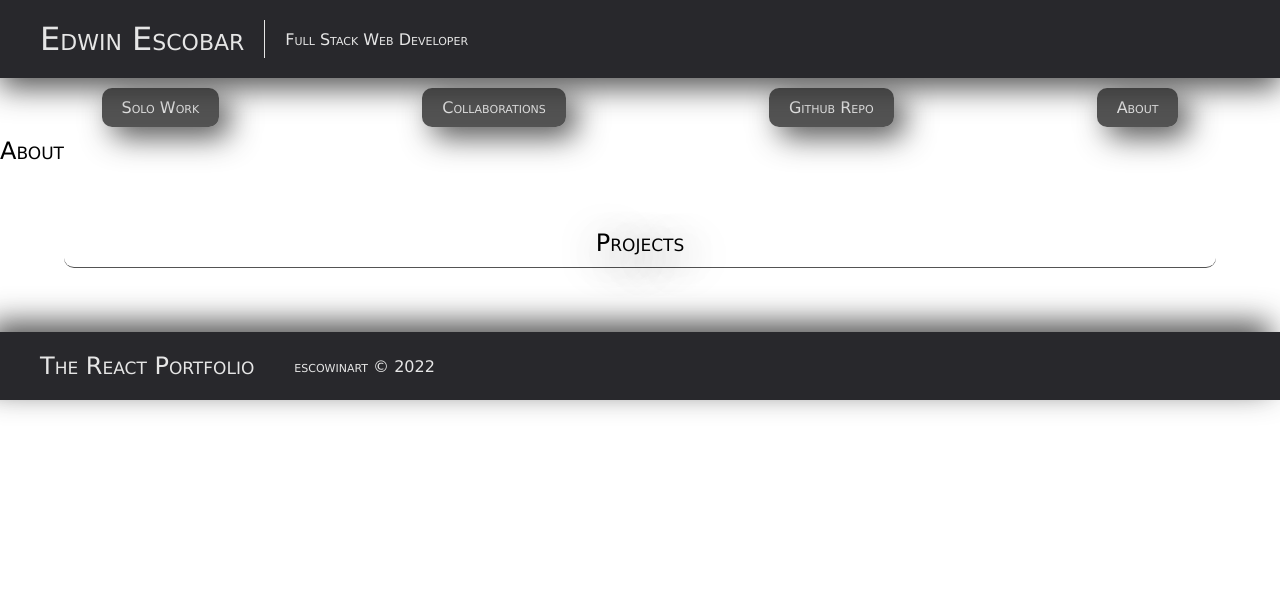
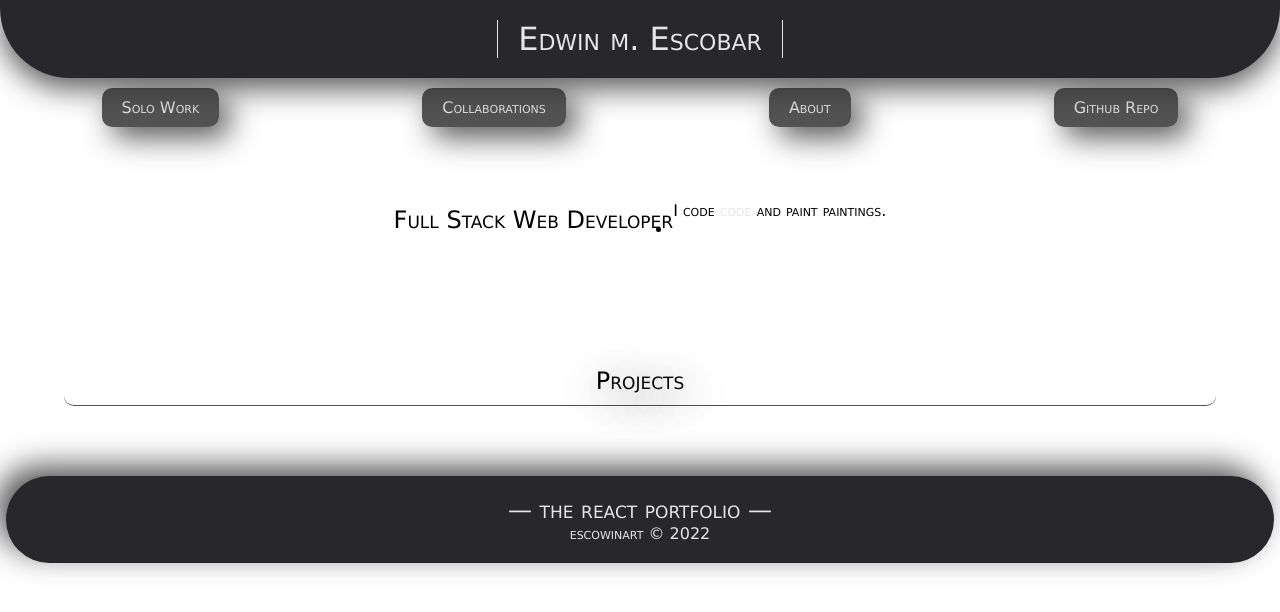
Before and after one commit to escowin/portfolio, a React (Create React App) app: page / in a window 1280 px wide. Shown: the top 612 px of the page. Built offline with nearby package versions, Linux system fonts and the light colour scheme.

Commit message:
a nessecary <Header> & <Footer> styles sidetrack

```diff
--- a/src/App.js
+++ b/src/App.js
@@ -8,7 +8,7 @@ import Footer from './components/Footer';
 
 function App() {
   return (
-    <div>
+    <div id='big-container'>
       <Header></Header>
       <main>
         <About></About>
--- a/src/components/About/index.js
+++ b/src/components/About/index.js
@@ -2,8 +2,20 @@ import React from 'react';
 
 function About() {
     return (
-      <section className='flex'>
-        <h2>About</h2>
+      <section className='flex sections' id='about'>
+        <h2>Full Stack Web Developer</h2>
+        <p></p>
+        <article id='about-content'>
+        <p>
+
+        I code <a href='https://github.com/escowin'>code</a> and paint paintings.
+        </p>
+        <ul>
+          <li>
+
+          </li>
+        </ul>
+      </article>
       </section>
     );
   }
--- a/src/components/Footer/index.js
+++ b/src/components/Footer/index.js
@@ -2,8 +2,8 @@ import React from 'react';
 
 function Footer() {
   return (
-    <footer className='flex'>
-      <h2 id="footer">The React Portfolio</h2>
+    <footer>
+      <h2 id="footer">&mdash; <a href="https://github.com/escowin/react-portfolio">the react portfolio</a> &mdash;</h2>
       <p>escowinart &copy; 2022</p>
     </footer>
   );
--- a/src/components/Header/index.js
+++ b/src/components/Header/index.js
@@ -5,8 +5,7 @@ function Header() {
   return (
     <div id="header">
         <header className='flex'>
-            <h1><a href="/">Edwin Escobar</a></h1>
-            <p>Full Stack Web Developer</p>
+            <h1><a href="/">Edwin m. Escobar</a></h1>
         </header>
         <Navigation></Navigation>
     </div>
--- a/src/components/Navigation/index.js
+++ b/src/components/Navigation/index.js
@@ -6,8 +6,8 @@ function Navigation() {
       <ul className='flex'>
         <li><a href="/">Solo Work</a></li>
         <li><a href="/">Collaborations</a></li>
+        <li><a href="/">About</a></li>
         <li><a href="https://github.com/escowin">Github Repo</a></li>
-        <li><a href="/">About</a></li>
       </ul>
     </nav>
   );
--- a/src/components/Project/index.js
+++ b/src/components/Project/index.js
@@ -2,7 +2,7 @@ import React from 'react';
 
 function Project() {
   return (
-    <section id='projects'>
+    <section className='sections' id='projects'>
       <h2 id="project">Projects</h2>
     </section>
   );
--- a/src/index.css
+++ b/src/index.css
@@ -45,21 +45,31 @@ header {
   position: sticky;
   background-color: var(--offblack);
   box-shadow: 0px 10px 30px var(--offoffblack);
+  justify-content: center;
+  border-radius: 0 0 70px 70px;
 }
 
 header h1 {
   border-right: 1px solid ;
+  border-left: 1px solid ;
 }
 
 header h1, header p, footer h2, footer p {
   padding: 0px 20px;
 }
 
+#footer-container {
+  align-items: center;
+}
+
 footer {
+  margin: .5vw;
   padding: 20px;
   background-color: var(--offblack);
   color: var(--offwhite);
   box-shadow: -10px -10px 30px var(--offoffblack);
+  border-radius: 90px;
+  text-align: center;
 }
 
 /* NAVIGATION */
@@ -84,8 +94,9 @@ nav ul li:hover {
   background-color: var(--offblack);
 }
 
-/* PROJECTS */
-#projects {
+
+/* SECTIONS ABOUT & PROJECTS */
+.sections {
   padding: 5vw;
   justify-content: center;
   text-align: center;
```
